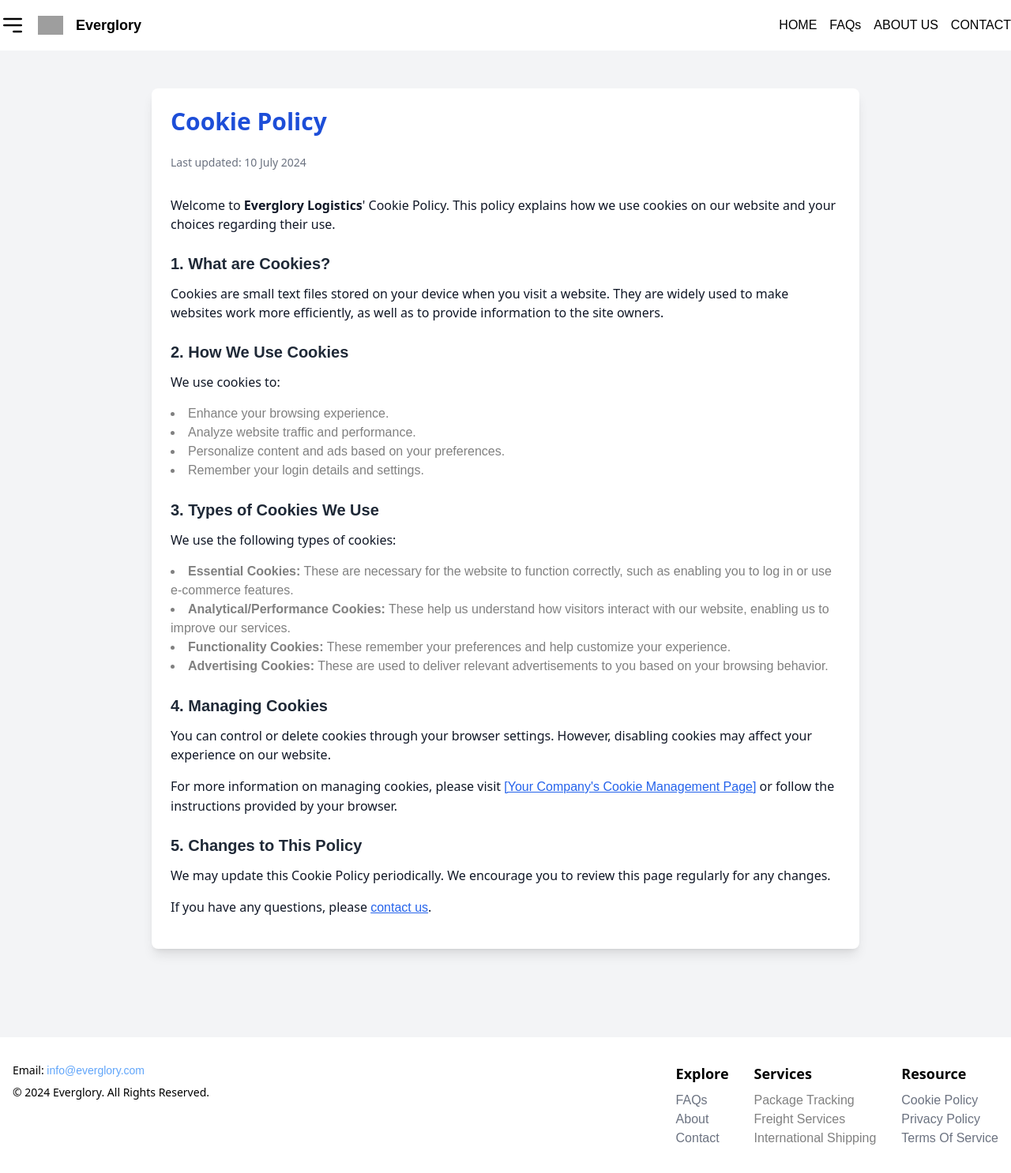
After one commit to RickSanches-C-137/courier-val, a Node server app: page /cookie-policy in a window 1280 px wide. The commit adds this page. Shown: the whole page at 79% size. Run offline with Node 20, Linux system fonts and the light colour scheme; some libraries are stand-ins or nearby versions; grey boxes are pictures that could not be loaded.

Commit message:
first commit

```diff
--- /dev/null
+++ b/views/cookie-policy.ejs
@@ -0,0 +1,92 @@
+<!DOCTYPE html>
+<html lang="en">
+
+<head>
+    <meta charset="UTF-8">
+    <meta name="viewport" content="width=device-width, initial-scale=1.0">
+    <title>Cookie Policy - Everglory</title>
+    <script src="https://cdn.tailwindcss.com"></script>
+</head>
+
+<body class="bg-gray-100 text-gray-900">
+    <%- include('partials/nav') %>
+        <div class="max-w-4xl mx-auto p-6 bg-white shadow-lg rounded-lg my-28">
+            <h1 class="text-3xl font-semibold text-blue-700 mb-6">Cookie Policy</h1>
+            <p class="text-sm text-gray-500 mb-8">Last updated: 10 July 2024</p>
+
+            <p class="mb-4">
+                Welcome to <span class="font-semibold">Everglory Logistics</span>' Cookie Policy. This policy explains
+                how
+                we use cookies on our website and your choices regarding their use.
+            </p>
+
+            <h2 class="text-xl font-semibold text-gray-800 mb-3 mt-6">1. What are Cookies?</h2>
+            <p class="mb-4">
+                Cookies are small text files stored on your device when you visit a website. They are widely used to
+                make
+                websites work more efficiently, as well as to provide information to the site owners.
+            </p>
+
+            <h2 class="text-xl font-semibold text-gray-800 mb-3 mt-6">2. How We Use Cookies</h2>
+            <p class="mb-4">
+                We use cookies to:
+            </p>
+            <ul class="list-disc list-inside mb-4">
+                <li>Enhance your browsing experience.</li>
+                <li>Analyze website traffic and performance.</li>
+                <li>Personalize content and ads based on your preferences.</li>
+                <li>Remember your login details and settings.</li>
+            </ul>
+
+            <h2 class="text-xl font-semibold text-gray-800 mb-3 mt-6">3. Types of Cookies We Use</h2>
+            <p class="mb-4">
+                We use the following types of cookies:
+            </p>
+            <ul class="list-disc list-inside mb-4">
+                <li>
+                    <strong>Essential Cookies:</strong> These are necessary for the website to function correctly, such
+                    as
+                    enabling you to log in or use e-commerce features.
+                </li>
+                <li>
+                    <strong>Analytical/Performance Cookies:</strong> These help us understand how visitors interact with
+                    our
+                    website, enabling us to improve our services.
+                </li>
+                <li>
+                    <strong>Functionality Cookies:</strong> These remember your preferences and help customize your
+                    experience.
+                </li>
+                <li>
+                    <strong>Advertising Cookies:</strong> These are used to deliver relevant advertisements to you based
+                    on
+                    your browsing behavior.
+                </li>
+            </ul>
+
+            <h2 class="text-xl font-semibold text-gray-800 mb-3 mt-6">4. Managing Cookies</h2>
+            <p class="mb-4">
+                You can control or delete cookies through your browser settings. However, disabling cookies may affect
+                your
+                experience on our website.
+            </p>
+            <p class="mb-4">
+                For more information on managing cookies, please visit <a href="#" class="text-blue-600 underline">[Your
+                    Company's Cookie Management Page]</a> or follow the instructions provided by your browser.
+            </p>
+
+            <h2 class="text-xl font-semibold text-gray-800 mb-3 mt-6">5. Changes to This Policy</h2>
+            <p class="mb-4">
+                We may update this Cookie Policy periodically. We encourage you to review this page regularly for any
+                changes.
+            </p>
+
+            <p class="mb-4">
+                If you have any questions, please <a href="mailto:support@everglory.com"
+                    class="text-blue-600 underline">contact us</a>.
+            </p>
+        </div>
+        <%- include('partials/footer') %>
+</body>
+
+</html>
--- a/views/partials/footer.ejs
+++ b/views/partials/footer.ejs
@@ -1,3 +1,13 @@
+<style>
+    h2,
+    li {
+        font-family: "Signika Negative", sans-serif;
+        font-optical-sizing: auto;
+        font-weight: 400;
+        font-style: normal;
+        color: gray;
+    }
+</style>
 <footer class="bg-white text-black py-8 mt-28">
     <div class="container mx-auto px-4">
         <div class="flex flex-col md:flex-row justify-between items-start">
@@ -22,18 +32,18 @@
                 <div>
                     <h4 class="font-semibold text-lg mb-2">Services</h4>
                     <ul>
-                        <li><a href="#" class="text-gray-500 hover:text-black">Package Tracking</a></li>
-                        <li><a href="#" class="text-gray-500 hover:text-black">Freight Services</a></li>
-                        <li><a href="#" class="text-gray-500 hover:text-black">International Shipping</a></li>
+                        <li>Package Tracking</li>
+                        <li>Freight Services</li>
+                        <li>International Shipping</li>
                     </ul>
                 </div>
 
                 <div>
                     <h4 class="font-semibold text-lg mb-2">Resource</h4>
                     <ul>
-                        <li><a href="#" class="text-gray-500 hover:text-black">Cookie Policy</a></li>
-                        <li><a href="#" class="text-gray-500 hover:text-black">Privacy Policy</a></li>
-                        <li><a href="#" class="text-gray-500 hover:text-black">Terms Of Service</a></li>
+                        <li><a href="cookie-policy" class="text-gray-500 hover:text-black">Cookie Policy</a></li>
+                        <li><a href="privacy-policy" class="text-gray-500 hover:text-black">Privacy Policy</a></li>
+                        <li><a href="tc" class="text-gray-500 hover:text-black">Terms Of Service</a></li>
                     </ul>
                 </div>
             </div>
--- a/views/partials/nav.ejs
+++ b/views/partials/nav.ejs
@@ -13,6 +13,14 @@
     <div class="container mx-auto flex justify-between items-center">
         <!-- Logo and Hamburger Wrapper -->
         <div class="flex items-center space-x-4">
+            <!-- Hamburger Menu -->
+            <button id="menu-btn" class="text-black focus:outline-none">
+                <svg class="w-8 h-8" fill="none" stroke="currentColor" viewBox="0 0 24 24"
+                    xmlns="http://www.w3.org/2000/svg">
+                    <path stroke-linecap="round" stroke-linejoin="round" stroke-width="2" d="M4 6h16M4 12h16m-7 6h7">
+                    </path>
+                </svg>
+            </button>
             <!-- Hamburger Menu -->
             <img src="https://cdn.pixabay.com/photo/2016/12/17/15/50/logo-1913689_1280.png" alt="logo"
                 class="mx-auto w-8" />
@@ -42,5 +50,23 @@
 </nav>
 
 
+<!-- Sidebar -->
+<div id="sidebar"
+    class="fixed top-0 left-0 w-64 h-full bg-white text-white transform -translate-x-full transition-transform duration-300 z-40">
+    <div class="flex justify-end p-4">
+        <button id="close-btn" class="text-white focus:outline-none">
+            <svg class="w-6 h-6" fill="none" stroke="currentColor" viewBox="0 0 24 24"
+                xmlns="http://www.w3.org/2000/svg">
+                <path stroke-linecap="round" stroke-linejoin="round" stroke-width="2" d="M6 18L18 6M6 6l12 12">
+                </path>
+            </svg>
+        </button>
+    </div>
+    <ul class="mt-8 space-y-1 px-4">
+        <li><a href="/" class="block py-2 px-4 hover:bg-gray-200 rounded">Home</a></li>
+        <li><a href="faqs" class="block py-2 px-4 hover:bg-gray-200 rounded">FAQs</a></li>
+        <li><a href="about-us" class="block py-2 px-4 hover:bg-gray-200 rounded">About Us</a></li>
+        <li><a href="contact" class="block py-2 px-4 hover:bg-gray-200 rounded">Contact</a></li>
 
-<!-- Sidebar -->
+    </ul>
+</div>
```
Also changed, not shown: src/app.ts (+12 -0 lines), views/privacy-policy.ejs (added, +83 -0 lines), views/tc.ejs (added, +87 -0 lines), views/tracker.ejs (+8 -19 lines).
